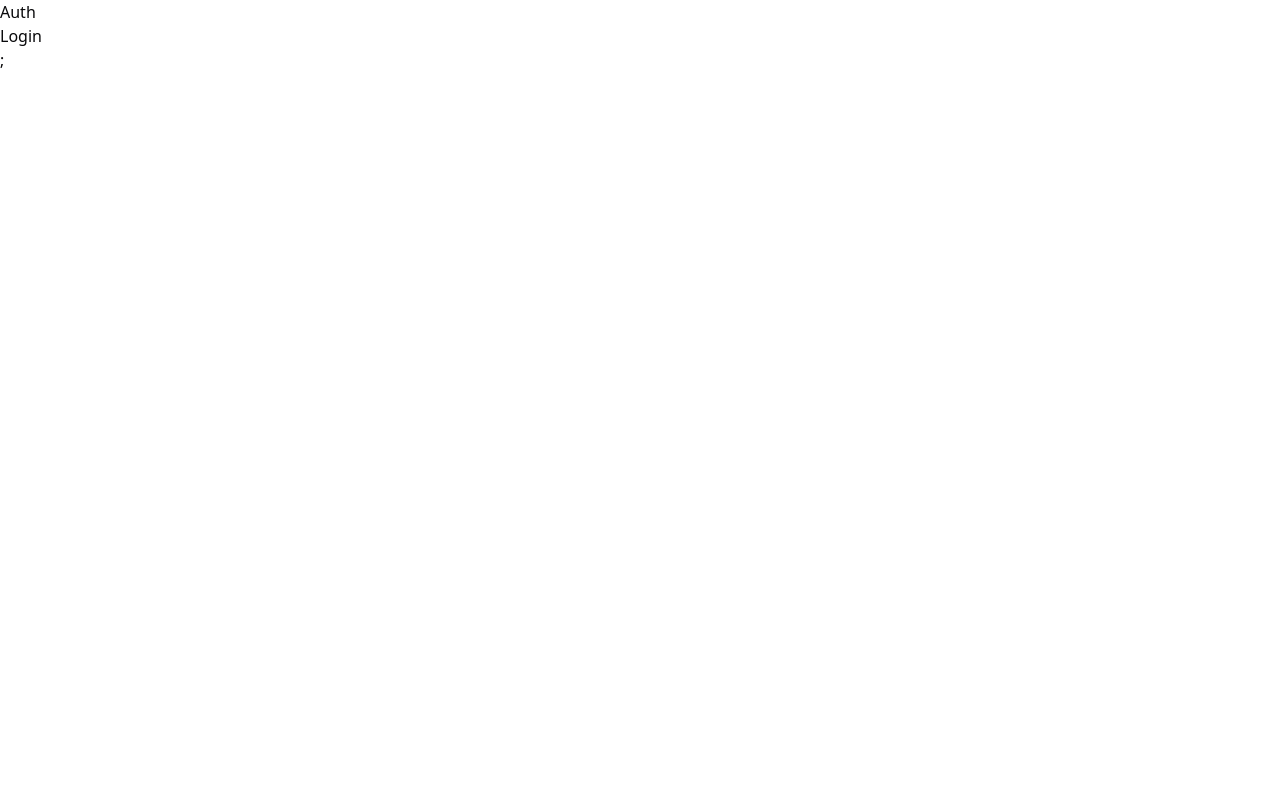
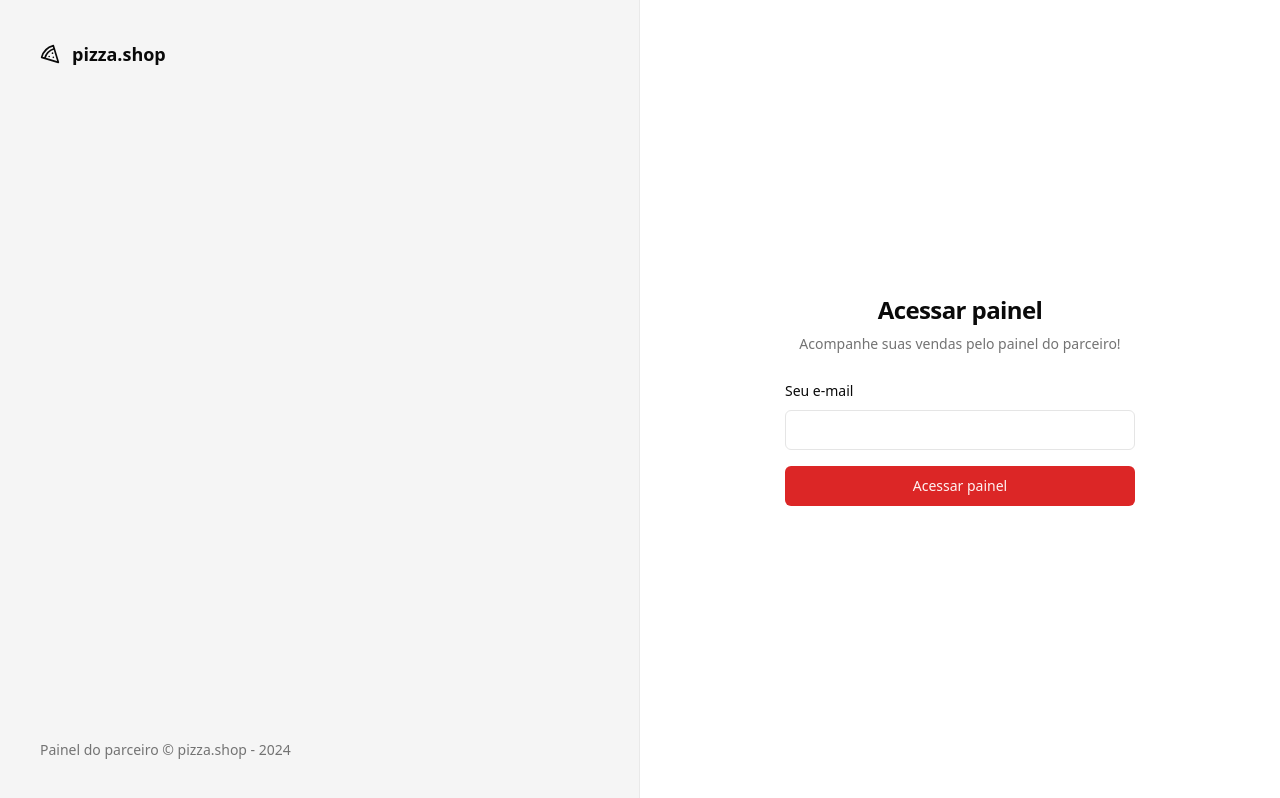
Before and after one commit to VictorVilelaDuarte/pizzashop-study, a React (Vite) app: page /sign-in in a window 1280 px wide. Built offline with nearby package versions, Linux system fonts and the light colour scheme.

Commit message:
signin page with form

```diff
--- a/package.json
+++ b/package.json
@@ -10,6 +10,8 @@
     "preview": "vite preview"
   },
   "dependencies": {
+    "@hookform/resolvers": "^3.3.4",
+    "@radix-ui/react-label": "^2.0.2",
     "@radix-ui/react-slot": "^1.0.2",
     "class-variance-authority": "^0.7.0",
     "clsx": "^2.1.0",
@@ -21,10 +23,12 @@
     "react": "^18.2.0",
     "react-dom": "^18.2.0",
     "react-helmet-async": "^2.0.4",
+    "react-hook-form": "^7.51.0",
     "react-router-dom": "^6.22.2",
     "sort-by": "^1.2.0",
     "tailwind-merge": "^2.2.1",
-    "tailwindcss-animate": "^1.0.7"
+    "tailwindcss-animate": "^1.0.7",
+    "zod": "^3.22.4"
   },
   "devDependencies": {
     "@rocketseat/eslint-config": "^2.2.2",
--- a/src/App.tsx
+++ b/src/App.tsx
@@ -9,7 +9,7 @@
   return (
     <HelmetProvider>
       <Helmet titleTemplate="%s | pizza.shop" />
-      <RouterProvider router={router} />;
+      <RouterProvider router={router} />
     </HelmetProvider>
   );
 }
--- /dev/null
+++ b/src/components/ui/input.tsx
@@ -0,0 +1,25 @@
+import * as React from "react";
+
+import { cn } from "@/lib/utils";
+
+export interface InputProps
+  extends React.InputHTMLAttributes<HTMLInputElement> {}
+
+const Input = React.forwardRef<HTMLInputElement, InputProps>(
+  ({ className, type, ...props }, ref) => {
+    return (
+      <input
+        type={type}
+        className={cn(
+          "flex h-10 w-full rounded-md border border-input bg-background px-3 py-2 text-sm ring-offset-background file:border-0 file:bg-transparent file:text-sm file:font-medium placeholder:text-muted-foreground focus-visible:outline-none focus-visible:ring-2 focus-visible:ring-ring focus-visible:ring-offset-2 disabled:cursor-not-allowed disabled:opacity-50",
+          className,
+        )}
+        ref={ref}
+        {...props}
+      />
+    );
+  },
+);
+Input.displayName = "Input";
+
+export { Input };
--- /dev/null
+++ b/src/components/ui/label.tsx
@@ -0,0 +1,24 @@
+import * as React from "react";
+import * as LabelPrimitive from "@radix-ui/react-label";
+import { cva, type VariantProps } from "class-variance-authority";
+
+import { cn } from "@/lib/utils";
+
+const labelVariants = cva(
+  "text-sm font-medium leading-none peer-disabled:cursor-not-allowed peer-disabled:opacity-70",
+);
+
+const Label = React.forwardRef<
+  React.ElementRef<typeof LabelPrimitive.Root>,
+  React.ComponentPropsWithoutRef<typeof LabelPrimitive.Root> &
+    VariantProps<typeof labelVariants>
+>(({ className, ...props }, ref) => (
+  <LabelPrimitive.Root
+    ref={ref}
+    className={cn(labelVariants(), className)}
+    {...props}
+  />
+));
+Label.displayName = LabelPrimitive.Root.displayName;
+
+export { Label };
--- a/src/global.css
+++ b/src/global.css
@@ -5,64 +5,47 @@
 @layer base {
   :root {
     --background: 0 0% 100%;
-    --foreground: 240 10% 3.9%;
-
+    --foreground: 0 0% 3.9%;
     --card: 0 0% 100%;
-    --card-foreground: 240 10% 3.9%;
-
+    --card-foreground: 0 0% 3.9%;
     --popover: 0 0% 100%;
-    --popover-foreground: 240 10% 3.9%;
-
-    --primary: 240 5.9% 10%;
-    --primary-foreground: 0 0% 98%;
-
-    --secondary: 240 4.8% 95.9%;
-    --secondary-foreground: 240 5.9% 10%;
-
-    --muted: 240 4.8% 95.9%;
-    --muted-foreground: 240 3.8% 46.1%;
-
-    --accent: 240 4.8% 95.9%;
-    --accent-foreground: 240 5.9% 10%;
-
+    --popover-foreground: 0 0% 3.9%;
+    --primary: 0 72.2% 50.6%;
+    --primary-foreground: 0 85.7% 97.3%;
+    --secondary: 0 0% 96.1%;
+    --secondary-foreground: 0 0% 9%;
+    --muted: 0 0% 96.1%;
+    --muted-foreground: 0 0% 45.1%;
+    --accent: 0 0% 96.1%;
+    --accent-foreground: 0 0% 9%;
     --destructive: 0 84.2% 60.2%;
     --destructive-foreground: 0 0% 98%;
-
-    --border: 240 5.9% 90%;
-    --input: 240 5.9% 90%;
-    --ring: 240 10% 3.9%;
-
+    --border: 0 0% 89.8%;
+    --input: 0 0% 89.8%;
+    --ring: 0 72.2% 50.6%;
     --radius: 0.5rem;
   }
 
   .dark {
-    --background: 240 10% 3.9%;
+    --background: 0 0% 3.9%;
     --foreground: 0 0% 98%;
-
-    --card: 240 10% 3.9%;
+    --card: 0 0% 3.9%;
     --card-foreground: 0 0% 98%;
-
-    --popover: 240 10% 3.9%;
+    --popover: 0 0% 3.9%;
     --popover-foreground: 0 0% 98%;
-
-    --primary: 0 0% 98%;
-    --primary-foreground: 240 5.9% 10%;
-
-    --secondary: 240 3.7% 15.9%;
+    --primary: 0 72.2% 50.6%;
+    --primary-foreground: 0 85.7% 97.3%;
+    --secondary: 0 0% 14.9%;
     --secondary-foreground: 0 0% 98%;
-
-    --muted: 240 3.7% 15.9%;
-    --muted-foreground: 240 5% 64.9%;
-
-    --accent: 240 3.7% 15.9%;
+    --muted: 0 0% 14.9%;
+    --muted-foreground: 0 0% 63.9%;
+    --accent: 0 0% 14.9%;
     --accent-foreground: 0 0% 98%;
-
     --destructive: 0 62.8% 30.6%;
     --destructive-foreground: 0 0% 98%;
-
-    --border: 240 3.7% 15.9%;
-    --input: 240 3.7% 15.9%;
-    --ring: 240 4.9% 83.9%;
+    --border: 0 0% 14.9%;
+    --input: 0 0% 14.9%;
+    --ring: 0 72.2% 50.6%;
   }
 }
 
--- a/src/pages/_layouts/app.tsx
+++ b/src/pages/_layouts/app.tsx
@@ -1,8 +1,18 @@
 import { Outlet } from "react-router-dom";
+import { Pizza } from "lucide-react";
 
 export function AppLayout() {
   return (
-    <div>
+    <div className="min-h-screen grid-cols-2">
+      <div className="flex h-full flex-col justify-between border-r border-foreground/5 bg-muted p-10 text-muted-foreground">
+        <div className="flex items-center gap-3 text-lg text-foreground">
+          <Pizza className="h-5 w-5" />
+          <span className="font-semibold">pizza.shop</span>
+        </div>
+        <footer className="text-sm">
+          Painel do parceiro &copy; pizza.shop - {new Date().getFullYear()}
+        </footer>
+      </div>
       <h1>CABEÇALHO</h1>
       <div>
         <Outlet />
--- a/src/pages/_layouts/auth.tsx
+++ b/src/pages/_layouts/auth.tsx
@@ -1,10 +1,19 @@
 import { Outlet } from "react-router-dom";
+import { Pizza } from "lucide-react";
 
 export function AuthLayout() {
   return (
-    <div>
-      <h1>Auth</h1>
-      <div>
+    <div className="grid min-h-screen grid-cols-2">
+      <div className="flex h-full flex-col justify-between border-r border-foreground/5 bg-muted p-10 text-muted-foreground">
+        <div className="flex items-center gap-3 text-lg text-foreground">
+          <Pizza className="h-5 w-5" />
+          <span className="font-semibold">pizza.shop</span>
+        </div>
+        <footer className="text-sm">
+          Painel do parceiro &copy; pizza.shop - {new Date().getFullYear()}
+        </footer>
+      </div>
+      <div className="flex flex-col items-center justify-center">
         <Outlet />
       </div>
     </div>
--- a/src/pages/auth/sign-in.tsx
+++ b/src/pages/auth/sign-in.tsx
@@ -1,10 +1,53 @@
+import { Button } from "@/components/ui/button";
+import { useForm } from "react-hook-form";
+import { z } from "zod";
+
+import { Input } from "@/components/ui/input";
+import { Label } from "@/components/ui/label";
 import { Helmet } from "react-helmet-async";
 
+const signInForm = z.object({
+  email: z.string().email(),
+});
+
+type SignInForm = z.infer<typeof signInForm>;
+
 export function SignIn() {
+  const {
+    register,
+    handleSubmit,
+    formState: { isSubmitting },
+  } = useForm<SignInForm>();
+
+  async function handleSignIn(data: SignInForm) {
+    console.log(data);
+    await new Promise((resolve) => setTimeout(resolve, 2000));
+  }
+
   return (
     <>
       <Helmet title="Login" />
-      <h1>Login</h1>
+      <div className="p-8">
+        <div className="flex w-[350px] flex-col justify-center gap-6">
+          <div className="flex flex-col gap-2 text-center">
+            <h1 className="text-2xl font-semibold tracking-tight">
+              Acessar painel
+            </h1>
+            <p className="text-sm text-muted-foreground">
+              Acompanhe suas vendas pelo painel do parceiro!
+            </p>
+          </div>
+          <form onSubmit={handleSubmit(handleSignIn)} className="space-y-4">
+            <div className="space-y-2">
+              <Label htmlFor="email">Seu e-mail</Label>
+              <Input id="email" type="email" {...register("email")} />
+            </div>
+            <Button disabled={isSubmitting} className="w-full" type="submit">
+              Acessar painel
+            </Button>
+          </form>
+        </div>
+      </div>
     </>
   );
 }
```
Also changed, not shown: 1 other file (tests, documents, lock files or other folders).
